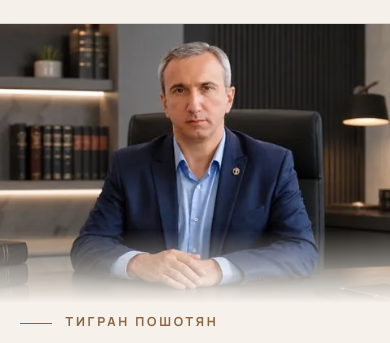
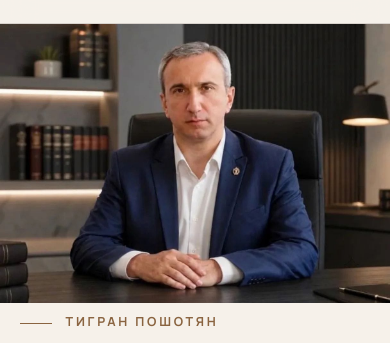
Before and after one commit to elhpiv-hash/poshotyan-preview, a plain HTML site: page index.html in a window 390 px wide. Shown: the part 48-391 px from the top of the page. Drawn offline with Linux system fonts and the light colour scheme.

Commit message:
Replace hero portrait and remove mobile fade

```diff
--- a/css/style.css
+++ b/css/style.css
@@ -1051,14 +1051,6 @@ p + p {
     mask-image: none;
   }
 
-  .hero__figure::after {
-    content: "";
-    position: absolute;
-    inset: 0;
-    pointer-events: none;
-    background: linear-gradient(to top, var(--bg) 0%, rgba(246, 241, 234, 0) 26%);
-  }
-
   .hero__figure img {
     object-position: 50% 30%;
   }
--- a/index.html
+++ b/index.html
@@ -79,7 +79,7 @@
 
   <section class="hero theme-light">
     <div class="hero__figure">
-      <img src="img/photo.webp" srcset="img/photo-480.webp 480w, img/photo.webp 762w" sizes="(max-width: 64em) 100vw, 48vw" width="762" height="546" alt="Адвокат Тигран Пошотян за рабочим столом в кабинете" fetchpriority="high">
+      <img src="img/photo-new.jpeg" width="1216" height="871" alt="Адвокат Тигран Пошотян за рабочим столом в кабинете" fetchpriority="high">
     </div>
     <div class="container hero__content">
       <div class="hero__text">
```
Also changed, not shown: img/photo-new.jpeg (added).
